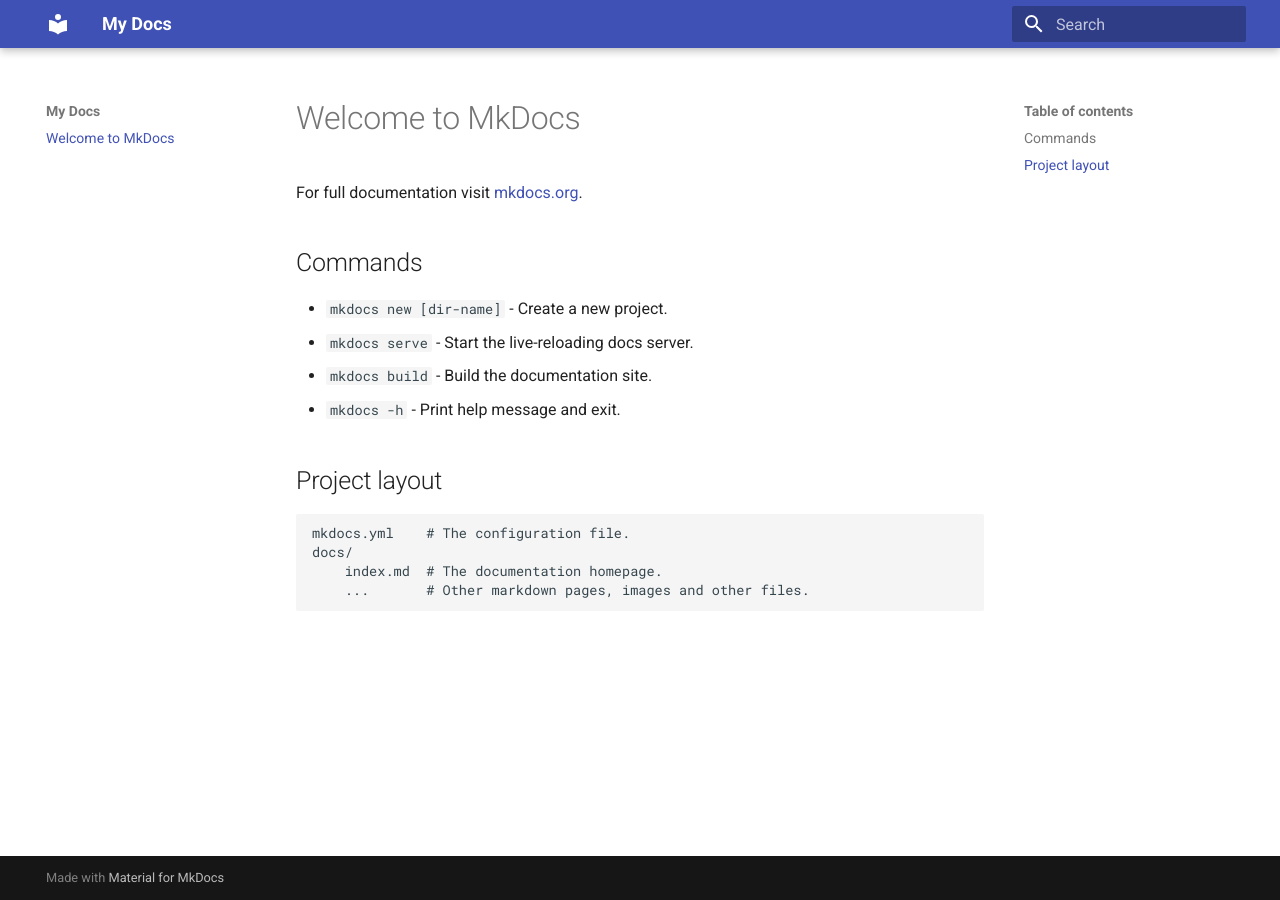
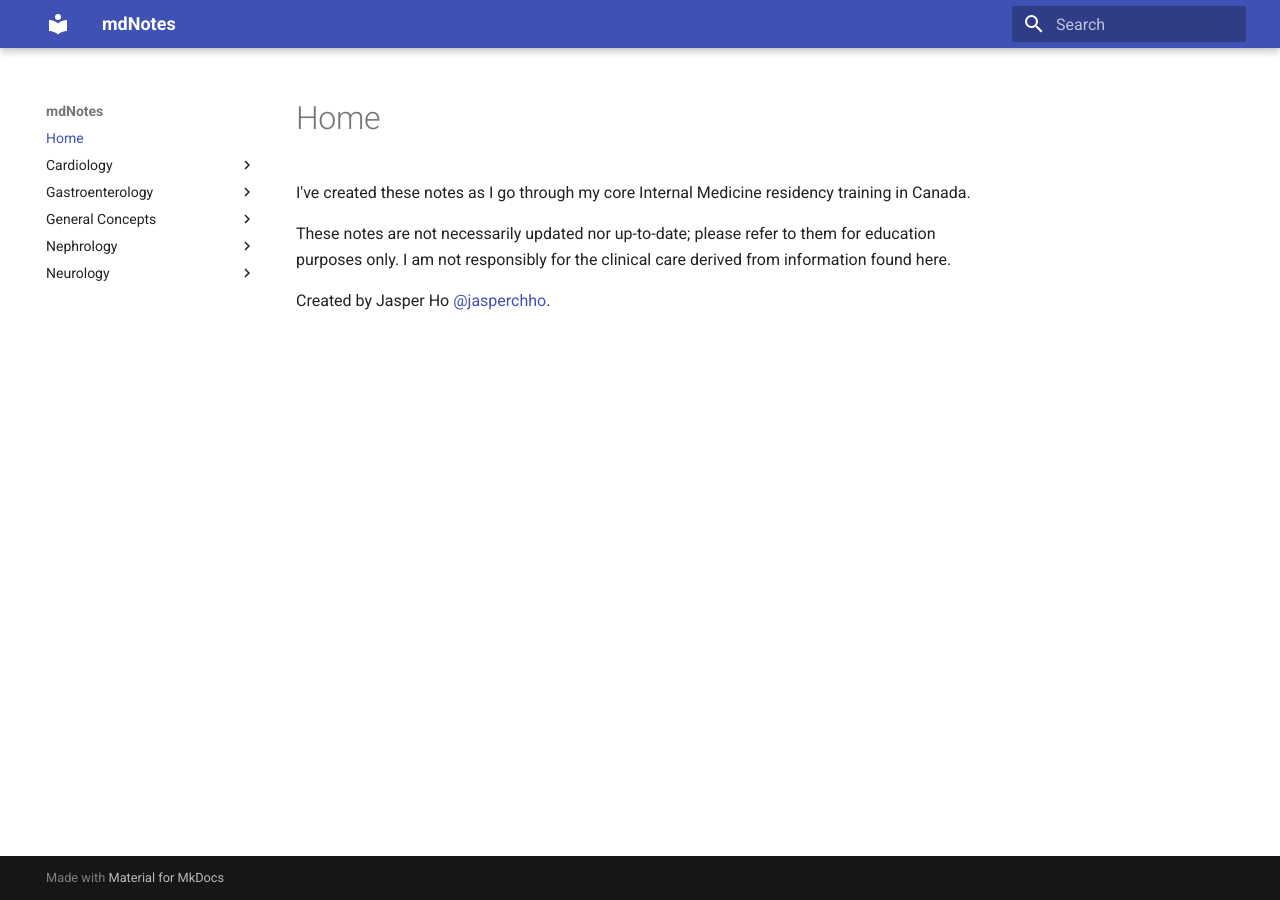
Before and after one commit to jzpero/mdnotes, an MkDocs documentation site: the page built from docs/index.md, in a window 1280 px wide. Built offline with MkDocs 1.6.1 and Material for MkDocs 9.7.7, drawn with Linux system fonts in a browser that asks for light colours.

Commit message:
initial framework

```diff
--- a/docs/index.md
+++ b/docs/index.md
@@ -1,17 +1,5 @@
-# Welcome to MkDocs
+I've created these notes as I go through my core Internal Medicine residency training in Canada.
 
-For full documentation visit [mkdocs.org](https://www.mkdocs.org).
+These notes are not necessarily updated nor up-to-date; please refer to them for education purposes only. I am not responsibly for the clinical care derived from information found here.
 
-## Commands
-
-* `mkdocs new [dir-name]` - Create a new project.
-* `mkdocs serve` - Start the live-reloading docs server.
-* `mkdocs build` - Build the documentation site.
-* `mkdocs -h` - Print help message and exit.
-
-## Project layout
-
-    mkdocs.yml    # The configuration file.
-    docs/
-        index.md  # The documentation homepage.
-        ...       # Other markdown pages, images and other files.
+Created by Jasper Ho [@jasperchho](https://www.twitter.com/jasperchho).
--- a/mkdocs.yml
+++ b/mkdocs.yml
@@ -3,7 +3,7 @@
   features:
     - search.suggest
     - search.highlight
-site_name: My Docs
+site_name: mdNotes
 plugins:
   - search:
       lang: en
```
Also changed, not shown: docs/Gastroenterology/Chronic Hepatitis B.md (added, +3 -0 lines), docs/Cardiology/HFpEF.md (added), docs/Cardiology/HFrEF.md (added), docs/Gastroenterology/Alcoholic Hepatitis.md (added), docs/Gastroenterology/Cirrhosis Complications.md (added), docs/Gastroenterology/Spontaneous Bacterial Peritonitis.md (added), docs/General Concepts/Intravenous Fluids.md (added), docs/General Concepts/Opioid Analgesia.md (added), docs/Nephrology/Acute Kidney Injury.md (added), docs/Nephrology/Chronic Kidney Disease.md (added), docs/Nephrology/Hemodialysis.md (added), docs/Nephrology/Hyperkalemia.md (added), docs/Nephrology/Hyponatremia.md (added), docs/Neurology/Acute Stroke.md (added), 2 other files.
